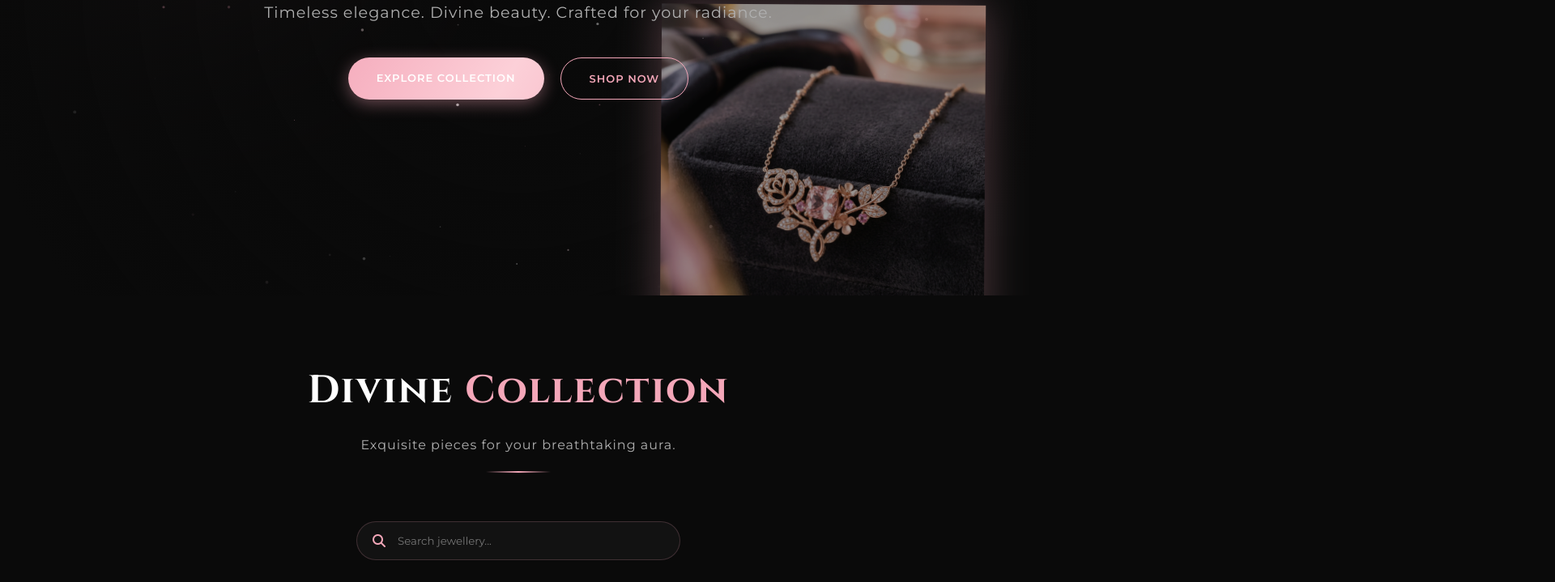
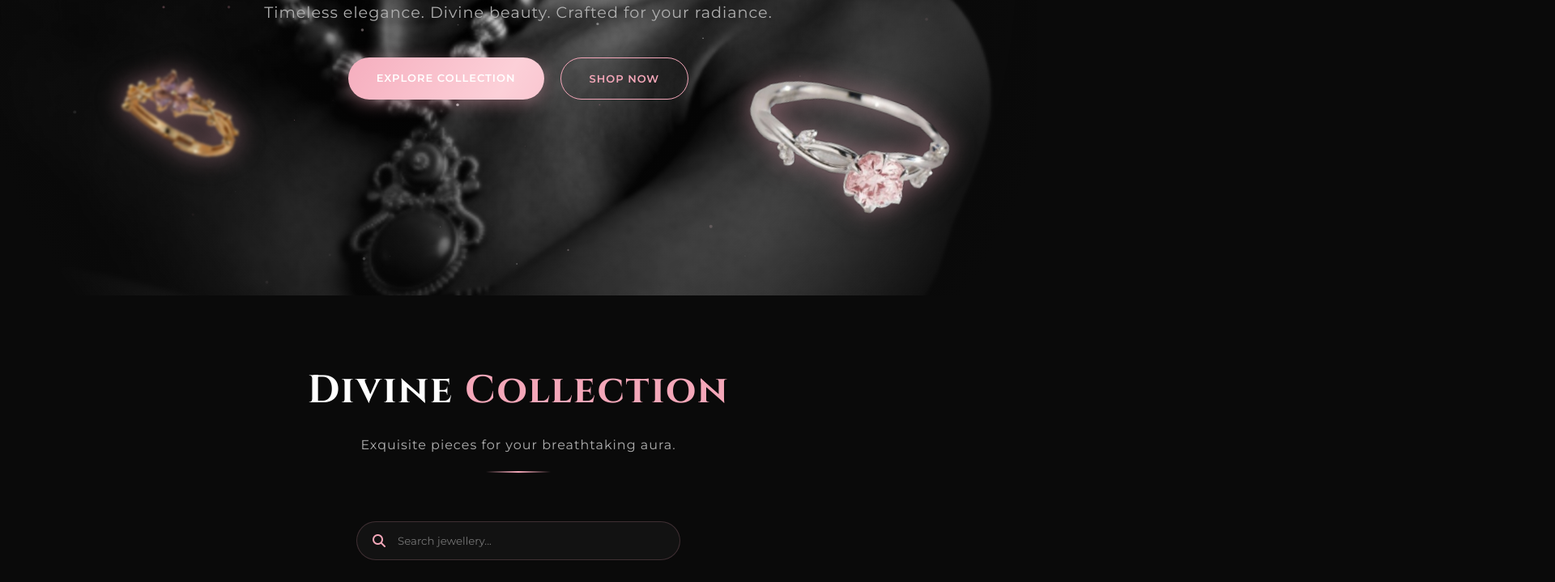
Before and after one commit to LostRunes/renora-website, a plain HTML site: page index.html in a window 1280 px wide. Shown: the part 435-1154 px from the top of the page at 81% size, 1920 px wide, since content can reach past the window. Drawn offline with Linux system fonts and the light colour scheme.

Commit message:
Update hero section and add ring assets

```diff
--- a/index.html
+++ b/index.html
@@ -52,6 +52,7 @@
 
     <!-- Hero Section -->
     <header id="home" class="hero">
+        <div class="hero-bg"></div>
         <div class="hero-overlay"></div>
         <canvas id="hero-canvas"></canvas>
         <div class="hero-content">
@@ -61,10 +62,16 @@
                 <a href="#collection" class="btn btn-primary">Explore Collection</a>
                 <a href="#collection" class="btn btn-outline">Shop Now</a>
             </div>
+            <div class="prallax-rings">
+                <div class="left-ring">
+                    <img src="assets/ring_1_bg_removed_00000-removebg-preview.png" alt="left-ring">
+                </div>
+                <div class="right-ring">
+                    <img src="assets/ring_2_bg_removed_00000-removebg-preview.png" alt="right-ring">
+                </div>
+            </div>
         </div>
-        <div class="floating-jewellery">
-            <img src="assets/rose_gold_necklace_1772968772942.png" alt="Featured Jewellery" id="hero-jewellery">
-        </div>
+
     </header>
 
     <!-- Main Content -->
--- a/main.js
+++ b/main.js
@@ -127,16 +127,25 @@ function initMobileMenu() {
 
 // --- Parallax Effect ---
 function initParallax() {
-    const hero = document.querySelector('.hero');
-    const jewellery = document.getElementById('hero-jewellery');
 
-    if (hero && jewellery) {
-        hero.addEventListener('mousemove', (e) => {
-            const x = (window.innerWidth / 2 - e.pageX) / 30;
-            const y = (window.innerHeight / 2 - e.pageY) / 30;
-            jewellery.style.transform = `translate(${x}px, ${y}px) rotate(${x / 2}deg)`;
-        });
-    }
+    const bg = document.querySelector(".hero-bg");
+    const content = document.querySelector(".hero-content");
+    const canvas = document.getElementById("hero-canvas");
+
+    window.addEventListener("scroll", () => {
+
+        const scroll = window.scrollY;
+        if (bg) {
+            bg.style.transform = `translateY(${scroll * 0.45}px)`;
+        }
+        if (canvas) {
+            canvas.style.transform = `translateY(${scroll * 0.55}px)`;
+        }
+        if (content) {
+            content.style.transform = `translateY(${scroll * 0.12}px)`;
+        }
+
+    });
 }
 
 // --- Scroll Reveal ---
@@ -152,6 +161,25 @@ function reveal() {
         }
     });
 }
+
+const leftRing = document.querySelector(".left-ring img");
+const rightRing = document.querySelector(".right-ring img");
+
+window.addEventListener("scroll", () => {
+
+    const scroll = window.scrollY;
+
+    if(leftRing){
+        leftRing.style.transform =
+        `translateY(${-scroll * 0.55}px) scale(${1 + scroll*0.0004}) rotate(-20deg)`;
+    }
+
+    if(rightRing){
+        rightRing.style.transform =
+        `translateY(${-scroll * 1.03}px) scale(${1 + scroll*0.0004}) rotate(15deg)`;
+    }
+
+});
 
 // --- Product Rendering ---
 function renderProducts() {
--- a/style.css
+++ b/style.css
@@ -34,6 +34,9 @@ body {
     overflow-x: hidden;
     line-height: 1.6;
     width: 100%;
+    transform-style: preserve-3d;
+    position: relative;
+    overflow-y: scroll;
 }
 
 /* --- Typography --- */
@@ -223,8 +226,10 @@ h4 {
     text-align: center;
     overflow: hidden;
     padding: 100px 20px;
+
+    perspective: 1px;
+    transform-style: preserve-3d;
 }
-
 #hero-canvas {
     position: absolute;
     top: 0;
@@ -232,6 +237,29 @@ h4 {
     width: 100%;
     height: 100%;
     z-index: 1;
+}
+
+.hero-bg {
+    position: absolute;
+    top: -10%;
+    left: 0;
+    width: 100%;
+    height: 120%;
+
+    background: url("assets/bg removed model hero.png") center/cover no-repeat;
+
+    z-index: 1;
+    will-change: transform;
+}
+
+.hero-bg::before {
+    content: "";
+    position: absolute;
+    inset: 0;
+
+    background: url("assets/bg removed model hero.png") center/cover no-repeat;
+    opacity: 0.7;
+    filter: blur(2.7px);
 }
 
 .hero-overlay {
@@ -246,9 +274,11 @@ h4 {
 
 .hero-content {
     position: relative;
-    z-index: 3;
+    z-index: 5;
     max-width: 900px;
     width: 100%;
+
+    will-change: transform;
 }
 
 .hero-title {
@@ -319,21 +349,6 @@ h4 {
     color: var(--bg-dark);
 }
 
-/* --- Floating Jewellery --- */
-.floating-jewellery {
-    position: absolute;
-    bottom: -50px;
-    right: 5%;
-    width: min(400px, 60vw);
-    z-index: 2;
-    animation: float 6s ease-in-out infinite;
-    pointer-events: none;
-    opacity: 0.6;
-}
-
-.floating-jewellery img {
-    width: 100%;
-}
 
 /* --- Filter System --- */
 .filter-system {
@@ -1123,3 +1138,62 @@ h4 {
         font-size: 1.8rem;
     }
 }
+
+.parallax-rings{
+    position:absolute;
+    top:0;
+    left:0;
+    width:100%;
+    height:100%;
+    pointer-events:none;
+    z-index:6;
+}
+
+.left-ring,
+.right-ring{
+    position:absolute;
+}
+
+.left-ring{
+    left:2%;
+    top:55%;
+}
+
+.left-ring img{
+    transform:rotate(-10deg);
+}
+
+.right-ring{
+    right:12%;
+    top:40%;
+}
+
+.right-ring img{
+    width: 200px;
+    transform:rotate(15deg);
+}
+
+.left-ring img,
+.right-ring img{
+    filter: drop-shadow(0 0 15px rgba(244,167,185,0.5));
+}
+
+.left-ring img,
+.right-ring img{
+    width:490px;
+    height:auto;
+    will-change:transform;
+    position:absolute;
+    transition: transform 0.05s linear;
+}
+
+.left-ring{
+    margin-left: -230px;
+    filter: blur(1.5px);
+}
+
+.right-ring{
+    margin-right: 180px;
+    margin-top: 90px;
+    filter: blur(0.5px);
+}
```
Also changed, not shown: assets/bg removed model hero.png (added), assets/flower hero bg.jpg (added), assets/ring 1 bg removed_00000.jpg (added), assets/ring 1.jpg (added), assets/ring 2 bg removed_00000.jpg (added), assets/ring 2.jpg (added), assets/ring_1_bg_removed_00000-removebg-preview.png (added), assets/ring_2_bg_removed_00000-removebg-preview.png (added), 1 other file.
